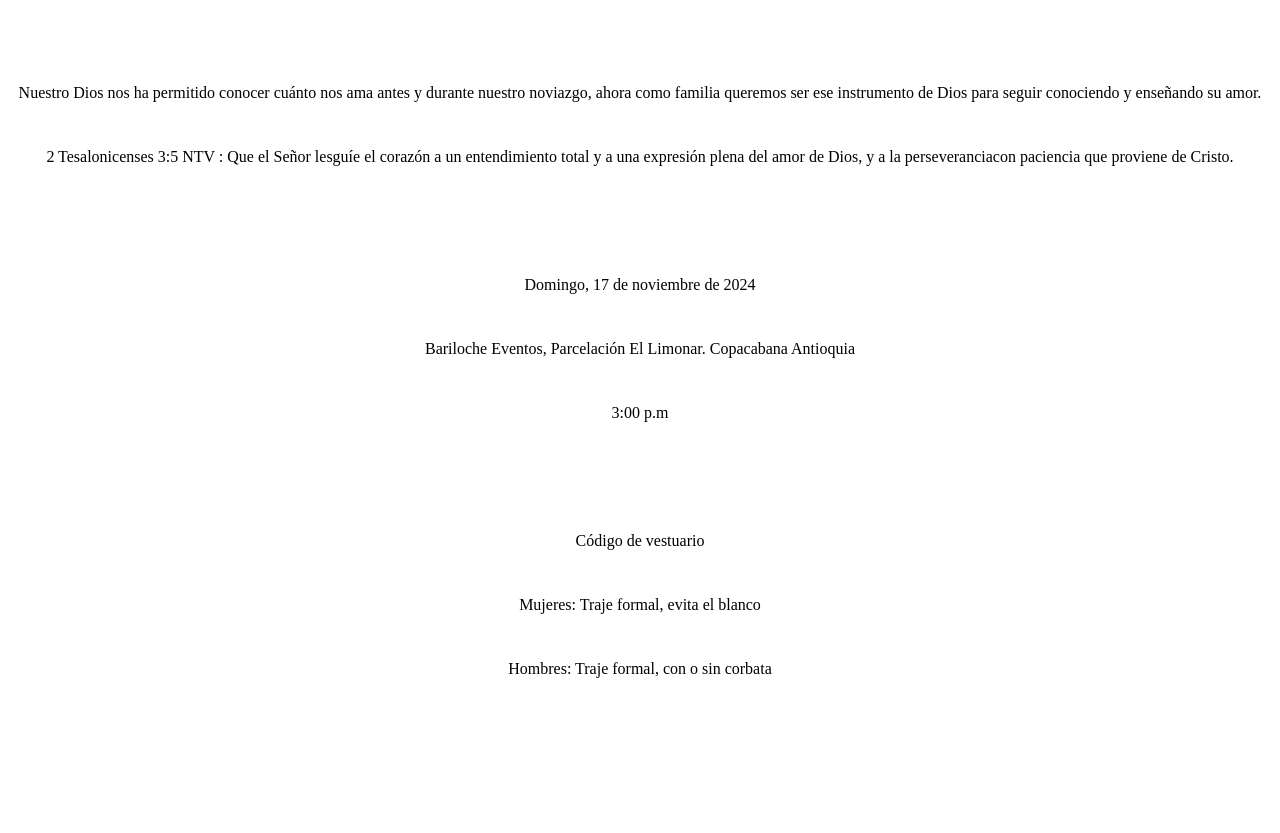
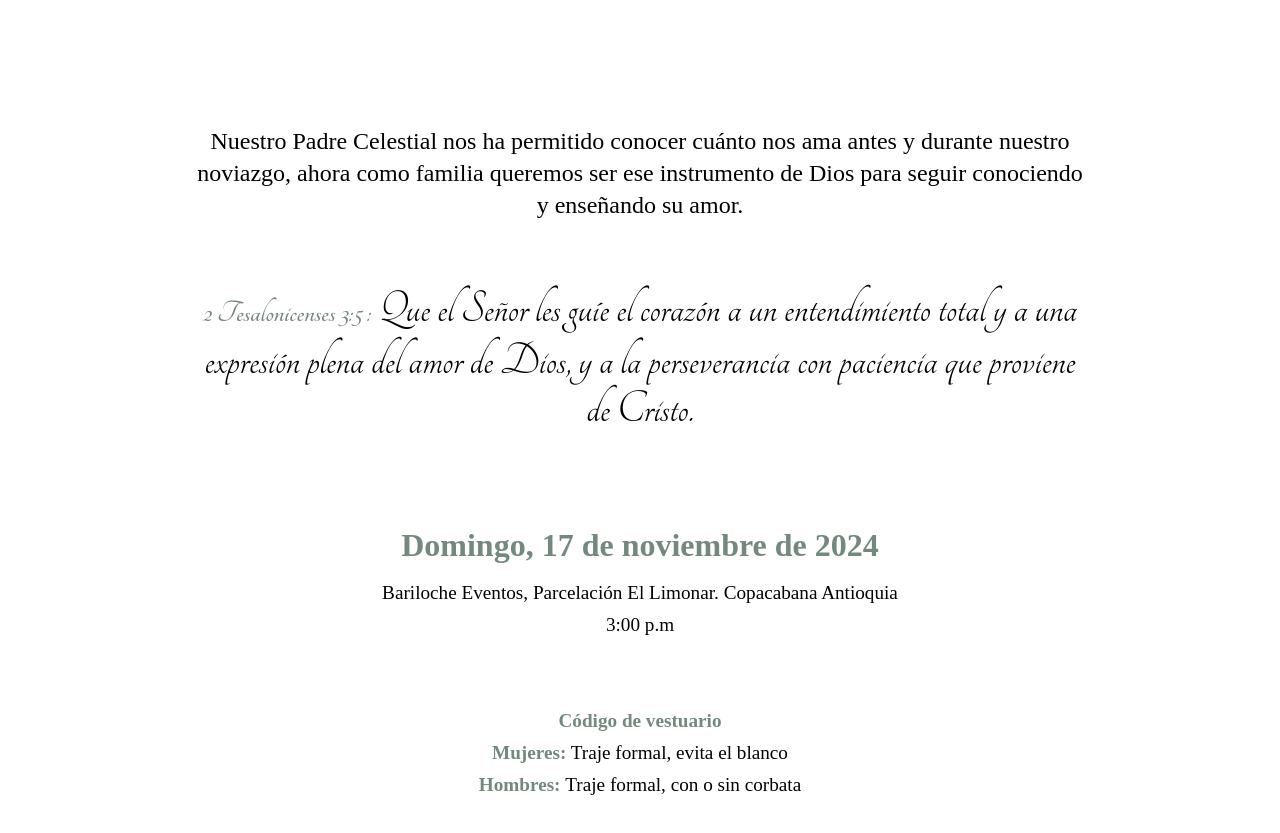
Before and after one commit to GirlesaQuinteroRodriguez/NuestraBoda, a plain HTML site: page index.html in a window 1280 px wide. Shown: the part 811-1644 px from the top of the page. Before the commit the page ends 1576 px from the top, so only its background shows below. Drawn offline with Linux system fonts and the light colour scheme; a script that the page names is missing; a web font is replaced by a local one.

Commit message:
avanzando2

```diff
--- a/index.html
+++ b/index.html
@@ -39,22 +39,24 @@
         </div>
         <img src="./imgDesktop/arcright.png" alt="arcright">
     </div>
-
+<div class="segundaParte">
     <div class="mensaje">
-    <p class="explicacion">Nuestro Dios nos ha permitido conocer cuánto nos ama antes y durante nuestro noviazgo, ahora como familia queremos ser ese instrumento de Dios para  seguir conociendo y enseñando su amor.</p>
-    <p class="verse"><span>2 Tesalonicenses 3:5 NTV :</span> Que el Señor lesguíe el corazón a un entendimiento total y a una expresión plena del amor de Dios, y a la perseveranciacon paciencia que proviene de Cristo.</p>
+        <p class="explicacion">Nuestro Padre Celestial nos ha permitido conocer cuánto nos ama antes y durante nuestro noviazgo, ahora como familia queremos ser ese instrumento de Dios para  seguir conociendo y enseñando su amor.</p>
+        <p class="verse"><span>2 Tesalonicenses 3:5 :</span> Que el Señor les guíe el corazón a un entendimiento total y a una expresión plena del amor de Dios, y a la perseverancia con paciencia que proviene de Cristo.</p>
         </div>
 
         <div class="datos">
-        <p>Domingo, 17 de noviembre de 2024</p>
+            <p class="fecha">Domingo, 17 de noviembre de 2024</p>
             <p>Bariloche Eventos, Parcelación El Limonar. Copacabana Antioquia</p>
             <p>3:00 p.m</p>
         </div>
         <div class="vestuario">
-        <p>Código de vestuario</p>
+            <p class="titulov">Código de vestuario</p>
             <p><span>Mujeres:</span> Traje formal, evita el blanco </p>
-        <p><span>Hombres: <span>Traje formal, con o sin corbata</p>
+            <p><span>Hombres: </span>Traje formal, con o sin corbata</p>
         </div>
+</div>
+
 
 </body>
 </html>
--- a/styles.css
+++ b/styles.css
@@ -76,25 +76,69 @@ header {
 }
 
 .mensaje{
+  text-align: center;
+  line-height: 2rem;
+  margin-bottom: 4rem;
+  width: 70vw;
+  margin-left: 15vw;
+}
+
+.explicacion{
+  font-family: 'Kameron', serif;
+  font-size: 1.5rem;
+  padding-bottom:4rem;
+  padding-top: 4rem;
+}
+
+.verse span {
+  font-size: 2rem;
+  font-family: 'Tangerine', cursive;
+  font-weight: 700;
+  color:#74897d ;
+}
+
+.verse{
+  font-size: 3rem;
+  font-family: 'Tangerine', cursive;
+  font-weight: 400;
+  line-height: 3rem;
+}
+
+.datos{
+  font-family: 'Kameron', serif;
   justify-content:center ;
   align-content: center;
   text-align: center;
-  line-height: 4rem;
+  line-height: 2rem;
   margin-bottom: 4rem;
+  font-size: 1.2rem;
 }
 
-.datos{
+.fecha{
+  font-weight: 700;
+  color:#74897d ;
+  font-size: 2rem;
+  padding-bottom: 1rem;
+  padding-top: 2rem;
+
+}
+
+.vestuario{
+  font-family: 'Kameron', serif;
   justify-content:center ;
   align-content: center;
   text-align: center;
-  line-height: 4rem;
+  line-height: 2rem;
   margin-bottom: 4rem;
+  font-size: 1.2rem;
 }
 
-.vestuario{
-  justify-content:center ;
-  align-content: center;
-  text-align: center;
-  line-height: 4rem;
-  margin-bottom: 4rem;
+.vestuario span{
+  font-weight: 700;
+  color:#74897d ;
 }
+
+.titulov{
+  font-weight: 700;
+  color:#74897d ;
+}
```
Lines whose indentation alone changed are shown as unchanged.
